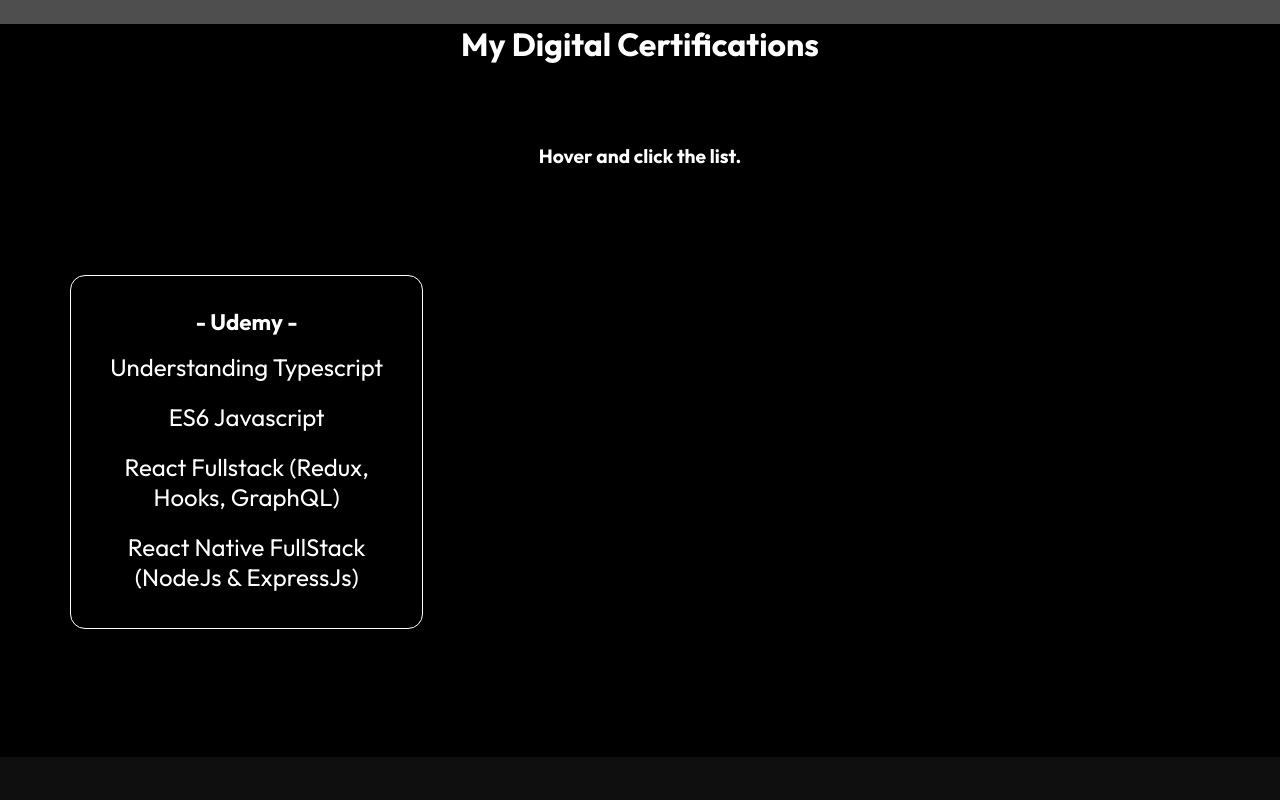
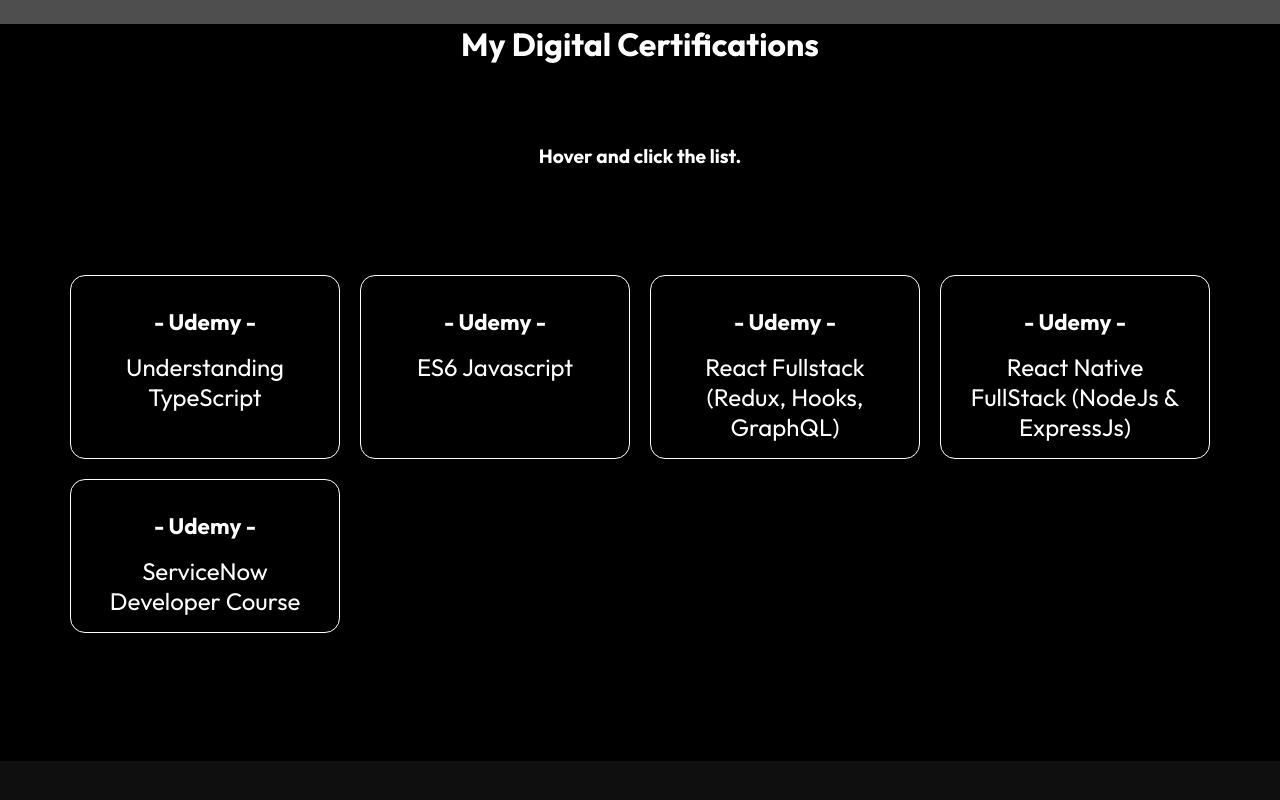
Before and after one commit to zoecabrales/jz-portfolio, a React (Create React App) app: page /certifications in a window 1280 px wide. Shown: the part 456-1256 px from the top of the page. Built offline with nearby package versions, Linux system fonts and the light colour scheme; grey boxes are pictures that could not be loaded.

Commit message:
minor ui revisions

```diff
--- a/src/components/Cards/CertCard/CertCard.js
+++ b/src/components/Cards/CertCard/CertCard.js
@@ -1,8 +1,10 @@
+import React, { useState } from "react";
 import "./CertCardStyles.css";
-
-import React from "react";
+import TSCert from "../../../assets/TScert.jpg"; // Adjust the path according to your folder structure
 
 const CertCard = ({ heading }) => {
+  const [hoveredCert, setHoveredCert] = useState(null);
+
   return (
     <div className="heading">
       <h1>My Digital Certifications</h1>
@@ -30,40 +32,82 @@
         data-aos-once="true"
       >
         <div className="card-container">
-          <div className="card">
+          <div
+            className="card"
+            onMouseEnter={() => setHoveredCert("typescript")}
+            onMouseLeave={() => setHoveredCert(null)}
+          >
             <h3>- Udemy -</h3>
             <a
               href="https://www.udemy.com/certificate/UC-175e280b-6616-408e-aaf6-16be932c70fa/"
               style={{ fontSize: "1.5rem" }}
             >
-              Understanding Typescript
+              Understanding TypeScript
             </a>
+            {hoveredCert === "typescript" && (
+              <img
+                src={TSCert}
+                alt="Understanding TypeScript Certificate"
+                className="cert-image"
+              />
+            )}
             <br />
-            <br />
+          </div>
+
+          <div
+            className="card"
+            onMouseEnter={() => setHoveredCert("")}
+            onMouseLeave={() => setHoveredCert(null)}
+          >
+            <h3>- Udemy -</h3>
             <a
               href="https://www.udemy.com/certificate/UC-752b2f48-d7e1-4b43-af37-33f50c070eee/"
               style={{ fontSize: "1.5rem" }}
             >
               ES6 Javascript
             </a>
-            <br />
-            <br />
+          </div>
+
+          <div
+            className="card"
+            onMouseEnter={() => setHoveredCert("")}
+            onMouseLeave={() => setHoveredCert(null)}
+          >
+            <h3>- Udemy -</h3>
             <a
               href="https://www.udemy.com/certificate/UC-675b0d3e-6dda-40aa-8a63-4a87ae084cb0/"
               style={{ fontSize: "1.5rem" }}
             >
               React Fullstack (Redux, Hooks, GraphQL)
             </a>
-            <br />
-            <br />
+          </div>
+
+          <div
+            className="card"
+            onMouseEnter={() => setHoveredCert("")}
+            onMouseLeave={() => setHoveredCert(null)}
+          >
+            <h3>- Udemy -</h3>
             <a
               href="https://www.udemy.com/certificate/UC-b613aec9-c4e7-4daa-a85b-41d9692dcffc/"
               style={{ fontSize: "1.5rem" }}
             >
               React Native FullStack (NodeJs & ExpressJs)
             </a>
-            <br />
-            <br />
+          </div>
+
+          <div
+            className="card"
+            onMouseEnter={() => setHoveredCert("")}
+            onMouseLeave={() => setHoveredCert(null)}
+          >
+            <h3>- Udemy -</h3>
+            <a
+              href="https://www.udemy.com/certificate/UC-d18ffd27-832f-41d7-9efe-4a6506140604/"
+              style={{ fontSize: "1.5rem" }}
+            >
+              ServiceNow Developer Course
+            </a>
           </div>
         </div>
       </div>
--- a/src/components/Cards/CertCard/CertCardStyles.css
+++ b/src/components/Cards/CertCard/CertCardStyles.css
@@ -1,18 +1,27 @@
 .pricing {
     width: 100%;
     padding: 6rem 1rem;
-    /* background: linear-gradient(135deg, #000428, #004e92); */
 }
 
 .card-container {
+    display: grid;
+    grid-template-columns: repeat(auto-fit, minmax(250px, 1fr)); /* Adjusts the number of columns based on the available space */
+    gap: 20px; /* Space between cards */
     max-width: 1140px;
     margin: auto;
-    display: grid;
-    grid-template-columns: repeat(3, 1fr);
-    column-gap: 40px;
+    justify-items: center;
+  transition: transform 0.3s ease-in-out, box-shadow 0.3s ease-in-out;
 }
 
+.card-container.hovered {
+    transform: translateY(-10px);
+    box-shadow: 0 8px 16px rgba(0, 0, 0, 0.3);
+  }
+
+
 .card {
+    width: 100%;
+    max-width: 300px; /* Optional: Limit the max width of the cards */
     border: 1px solid white;
     color: white;
     text-align: center;
@@ -25,7 +34,7 @@
 .card:hover {
     background: rgba(255, 255, 255, 0.2);
     border-radius: 20px;
-   transform: translateY(-5px); /* Elevate on hover */
+    transform: translateY(-5px); /* Elevate on hover */
 }
 
 .card h3 {
@@ -34,36 +43,15 @@
     color: white;
 }
 
-.card p {
-    padding: 10px 0;
-    color: white;
+.cert-image {
+    width: 100%;
+    height: auto;
+    margin-top: 10px;
+    border-radius: 10px;
 }
 
-.bar-line {
-    border-bottom: 1px solid white;
-    width: 30%;
-    margin: 1.5rem auto;
-    display: block;
-}
-
-.btc {
-    font-size: 3rem;
-    font-weight: 500;
-    padding: 1rem 0;
-}
-
-.btn-price {
-    border-radius: 50px;
-    display: block;
-    width: 80%;
-    margin: 2rem auto;
-}
-
-@media screen and (max-width: 740px) {
+@media screen and (max-width: 900px) {
     .card-container {
-        max-width: 90%;
-        margin: auto;
-        row-gap: 35px;
-        grid-template-columns: 1fr;
+        grid-template-columns: 1fr; /* Stack cards vertically on smaller screens */
     }
 }
--- a/src/components/Cards/ExpCard/ExpCard.js
+++ b/src/components/Cards/ExpCard/ExpCard.js
@@ -3,10 +3,9 @@
 import { useTheme } from "../../../context/ThemeContext"; // Import the useTheme hook
 
 const ExpCard = ({ company, project, role, duties }) => {
-  const { theme } = useTheme(); // Get the current theme
-  const [isHovered, setIsHovered] = useState(false); // State for hover effect
+  const { theme } = useTheme();
+  const [isHovered, setIsHovered] = useState(false);
 
-  // Handle mouse enter and leave events
   const handleMouseEnter = () => {
     setIsHovered(true);
   };
@@ -29,6 +28,7 @@
         </div>
       ) : (
         <div className="exp-card-duties">
+          <h2>Tasks & Tools</h2>
           {duties.map((duty, index) => (
             <p key={index}>{duty}</p>
           ))}
--- a/src/components/Home/HeroImg.js
+++ b/src/components/Home/HeroImg.js
@@ -25,7 +25,7 @@
             <img
               src={Avatar2}
               alt="profile"
-              style={{ borderRadius: "50% 0 50% 50%" }}
+              style={{ borderRadius: "50% 50% 50% 50%" }}
             />
           </div>
         </div>
--- a/src/components/Home/HeroImgStyles.css
+++ b/src/components/Home/HeroImgStyles.css
@@ -81,10 +81,10 @@
     opacity: 0.8;
 }
 
-.hero .avatar:hover{
+/* .hero .avatar:hover{
     transform:rotate(7deg);
     transition: ease-in-out 0.4s;
-}
+} */
 
 @media screen and (max-width:640px) {
     .hero .content h1{
```
Also changed, not shown: src/assets/TScert.jpg (added).
